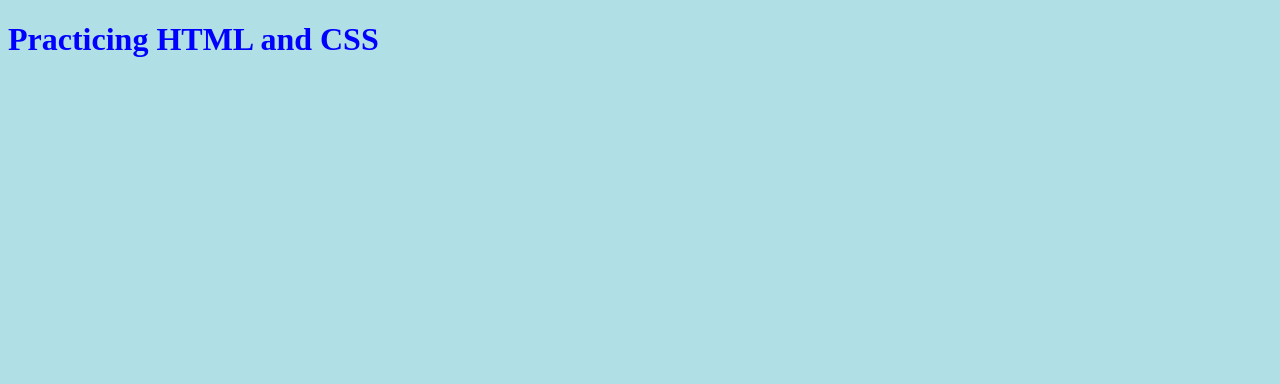
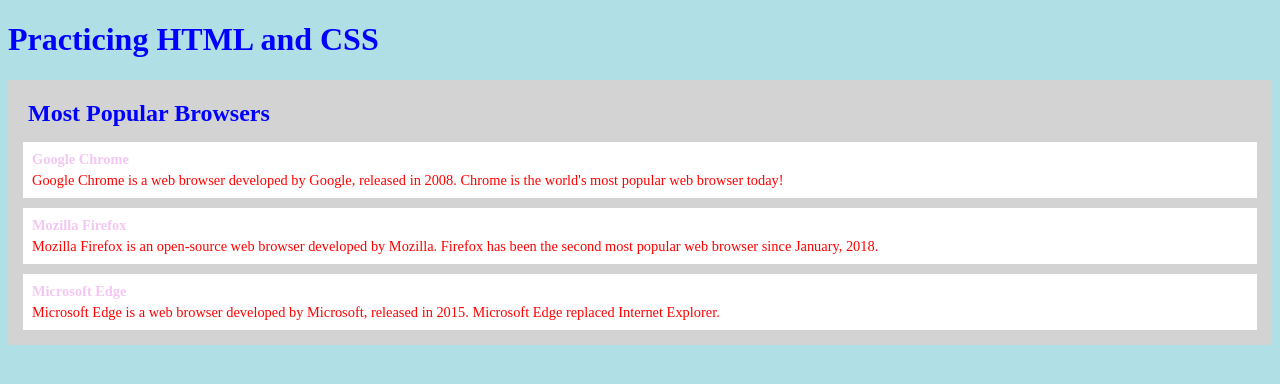
Before and after one commit to KaleeHoward/KaleeHoward, a plain HTML site: page index.html in a window 1280 px wide. Drawn offline with Linux system fonts and the light colour scheme.

Commit message:
changed practice code to articles / classes

```diff
--- a/index.html
+++ b/index.html
@@ -6,7 +6,21 @@
 </head>
 <body>
 
-
+  <article class="all-browsers">
+  <h1>Most Popular Browsers</h1>
+  <article class="browser">
+    <h2>Google Chrome</h2>
+    <p>Google Chrome is a web browser developed by Google, released in 2008. Chrome is the world's most popular web browser today!</p>
+  </article>
+  <article class="browser">
+    <h2>Mozilla Firefox</h2>
+    <p>Mozilla Firefox is an open-source web browser developed by Mozilla. Firefox has been the second most popular web browser since January, 2018.</p>
+  </article>
+  <article class="browser">
+    <h2>Microsoft Edge</h2>
+    <p>Microsoft Edge is a web browser developed by Microsoft, released in 2015. Microsoft Edge replaced Internet Explorer.</p>
+  </article>
+</article>
 
 </body>
 </html>
--- a/style.css
+++ b/style.css
@@ -13,3 +13,23 @@ h3 {
 p {
   color: red;
 }
+
+.all-browsers {
+  margin: 0;
+  padding: 5px;
+  background-color: lightgray;
+}
+
+.all-browsers > h1, .browser {
+  margin: 10px;
+  padding: 5px;
+}
+
+.browser {
+  background: white;
+}
+
+.browser > h2, p {
+  margin: 4px;
+  font-size: 90%;
+}
```
